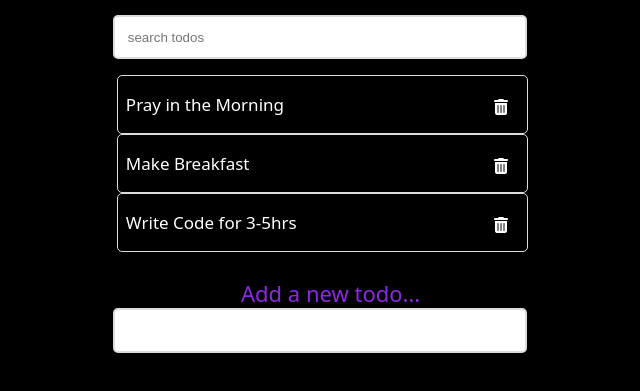
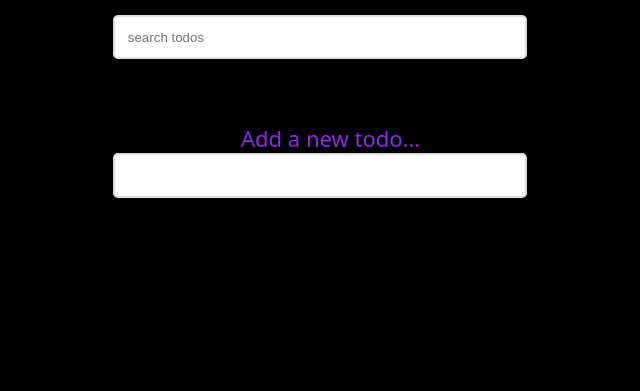
Before and after one commit to koree99/TODO, a plain HTML site: page index.html in a window 1280 px wide. Shown: the part 161-552 px from the top of the page, without its empty margins (335-975 px from the left). Drawn offline with Linux system fonts and the light colour scheme.

Commit message:
changes to the interface

```diff
--- a/index.html
+++ b/index.html
@@ -18,16 +18,8 @@
         </header>
 
         <ul class="todos">
-            <li class="group-items">
+            <li class="group-items" style="display: none;">
                 <p>Pray in the Morning</p>
-                <i class="fa-solid fa-trash-can delete"></i>
-            </li>
-            <li class="group-items">
-                <p>Make Breakfast</p>
-                <i class="fa-solid fa-trash-can delete"></i>
-            </li>
-            <li class="group-items">
-                <p>Write Code for 3-5hrs</p>
                 <i class="fa-solid fa-trash-can delete"></i>
             </li>
         </ul>
--- a/style.css
+++ b/style.css
@@ -40,7 +40,7 @@ i{
     cursor: pointer;
 }
 .add {
-    margin-top: 2%;
+    margin-top: 5%;
 }
 .label {
     font-family: system-ui, -apple-system, BlinkMacSystemFont, 'Segoe UI', Roboto, Oxygen, Ubuntu, Cantarell, 'Open Sans', 'Helvetica Neue', sans-serif;
```
